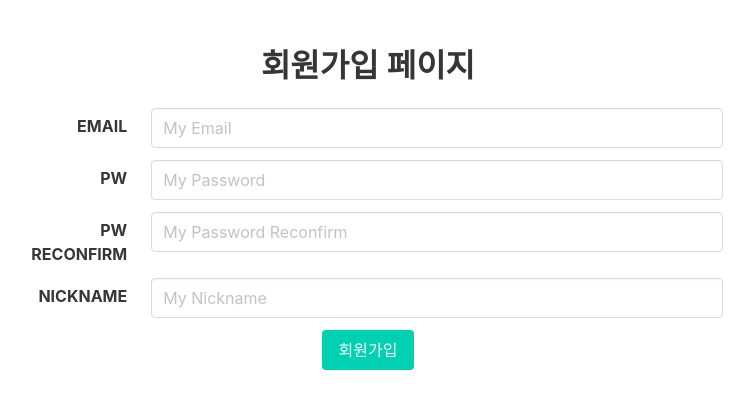
After one commit to AndrewDongminYoo/flask-My-Small-Meal, a Flask app: page /register in a window 1280 px wide. The commit adds this page. Shown: the top 417 px of the page, without its empty margins (272-1026 px from the left). Run offline with Flask 2, Linux system fonts and the light colour scheme; some libraries are stand-ins or nearby versions.

Commit message:
jwt 로그인, 카카오로그인, 회원가입 추가

```diff
--- a/application.py
+++ b/application.py
@@ -1,5 +1,5 @@
 # -*- coding: utf-8 -*-
-from flask import Flask, request, jsonify, render_template
+from flask import Flask, request, jsonify, render_template, redirect, url_for
 from pymongo import MongoClient  # 몽고디비
 import requests  # 서버 요청 패키지
 from flask_cors import CORS
@@ -7,7 +7,10 @@ from flaskext.mysql import MySQL
 import json  # json 응답 핸들링
 import os
 import copy
-
+import hashlib
+import jwt
+import datetime
+from urllib.parse import urlparse, parse_qsl, urlencode, urlunparse
 
 application = Flask(__name__)
 client = MongoClient(os.environ.get("DB_PATH"))
@@ -47,11 +50,141 @@ headers = {'accept': 'application/json', 'accept-encoding': 'gzip, deflate, br',
                          'Chrome/94.0.4606.71 Safari/537.36',
            'x-apikey': 'iphoneap', 'x-apisecret': 'fe5183cc3dea12bd0ce299cf110a75a2'}
 
+SECRET_KEY = os.environ.get("JWT_KEY")
 
 @application.route('/')
 def hello_world():  # put application's code here
     # return "<h1>This is API server</h1>"
     return render_template('index.html')
+
+@application.route('/login')
+def login():
+    return render_template('login.html')
+
+@application.route('/register')
+def register():
+    return render_template('register.html')
+
+@application.route('/kakaoLogin')
+def kakaoLogin():
+    return render_template('kakaoLogin.html')
+
+@application.route('/api/login', methods=['POST'])
+def api_login():
+    email = request.form['email']
+    pw = request.form['pw']
+
+    # 회원가입 때와 같은 방법으로 pw를 암호화합니다.
+    pw_hash = hashlib.sha256(pw.encode('utf-8')).hexdigest()
+
+    # id, 암호화된pw을 가지고 해당 유저를 찾습니다.
+    result = db.members.find_one({'email': email, 'pw': pw_hash})
+    nick = result['nick']
+
+    # 찾으면 JWT 토큰을 만들어 발급합니다.
+    if result is not None:
+        # JWT 토큰에는, payload와 시크릿키가 필요합니다.
+        # 시크릿키가 있어야 토큰을 디코딩(=풀기) 해서 payload 값을 볼 수 있습니다.
+        # 아래에선 id와 exp를 담았습니다. 즉, JWT 토큰을 풀면 유저ID 값을 알 수 있습니다.
+        # exp에는 만료시간을 넣어줍니다. 만료시간이 지나면, 시크릿키로 토큰을 풀 때 만료되었다고 에러가 납니다.
+        payload = {
+            'email': email,
+            'nick': nick,
+            'exp': datetime.datetime.utcnow() + datetime.timedelta(seconds=60)
+        }
+        token = jwt.encode(payload, SECRET_KEY, algorithm='HS256').decode('utf-8')
+
+        # token을 줍니다.
+        return jsonify({'result': 'success', 'token': token})
+    # 찾지 못하면
+    else:
+        return jsonify({'result': 'fail', 'msg': '아이디/비밀번호가 일치하지 않습니다.'})
+
+@application.route('/api/register', methods=['POST'])
+def api_register():
+    email = request.form['email']
+    pw = request.form['pw']
+    nickname = request.form['nickname']
+
+    pw_hash = hashlib.sha256(pw.encode('utf-8')).hexdigest()
+
+    db.members.insert_one({'email': email, 'pw': pw_hash, 'nick': nickname})
+
+    return jsonify({'result': 'success'})
+
+@application.route('/api/vaild', methods=['GET'])
+def api_valid():
+    token_receive = request.cookies.get('mytoken')
+    # try / catch 문?
+    # try 아래를 실행했다가, 에러가 있으면 except 구분으로 가란 얘기입니다.
+
+    try:
+        # token을 시크릿키로 디코딩합니다.
+        # 보실 수 있도록 payload를 print 해두었습니다. 우리가 로그인 시 넣은 그 payload와 같은 것이 나옵니다.
+        payload = jwt.decode(token_receive, SECRET_KEY, algorithms=['HS256'])
+
+        # payload 안에 id가 들어있습니다. 이 id로 유저정보를 찾습니다.
+        # 여기에선 그 예로 닉네임을 보내주겠습니다.
+        # find_member = db.members.find_one({'email': payload['email']}, {'_id': 0})
+        return jsonify({'result': 'success', 'nickname': payload['nick'],'payload':payload})
+    except jwt.ExpiredSignatureError:
+        # 위를 실행했는데 만료시간이 지났으면 에러가 납니다.
+
+        return jsonify({'result': 'fail', 'msg': '로그인 시간이 만료되었습니다.'})
+    except jwt.exceptions.DecodeError:
+
+        return jsonify({'result': 'fail', 'msg': '로그인 정보가 존재하지 않습니다.'})
+
+@application.route('/kakaoCallback')
+def kakaoCallback():
+
+    # code가져오기
+    parts = urlparse(request.full_path)
+    qs = dict(parse_qsl(parts.query))
+    code = qs['code']
+
+    client_id='b702be3ada9cbd8f018e7545d0eb4a8d'
+
+    # 토큰요청
+    url = f'https://kauth.kakao.com/oauth/token?grant_type=authorization_code&client_id={client_id}&redirect_uri=http://localhost:5000/kakaoCallback&code={code}'
+    headers = {'Content-Type': 'application/x-www-form-urlencoded;charset=urf-8'}
+
+    req = requests.post(url, headers=headers).json()
+    access_token = req['access_token']
+
+    # 사용자정보
+    url = 'https://kapi.kakao.com/v2/user/me'
+    headers = {'Authorization': f'Bearer {access_token}',
+               'Content-Type': 'application/x-www-form-urlencoded;charset=utf-8'}
+
+    req = requests.post(url, headers=headers).json()
+    try:
+        id = req['id']
+        nickname = req['properties']['nickname']
+        email = req['kakao_account']['email']
+
+        # db에 저장
+        member = db.members.find_one({'providerId': id})
+        if member is None:
+            db.members.insert_one({'email': email, 'pw': '', 'nick': nickname, 'provider': 'kakao', 'providerId': id})
+    except:
+        id = req['id']
+        nickname = req['properties']['nickname']
+
+        # db에 저장
+        member = db.members.find_one({'providerId': id})
+        if member is None:
+            db.members.insert_one({'email': '', 'pw': '', 'nick': nickname, 'provider': 'kakao', 'providerId': id})
+
+    # jwt토큰발급
+    payload = {
+        'id': id,
+        'nick':nickname,
+        'exp': datetime.datetime.utcnow() + datetime.timedelta(seconds=60)
+    }
+    token = jwt.encode(payload, SECRET_KEY, algorithm='HS256').decode('utf-8')
+    # kakaoLogin 리다이렉트
+    return redirect(url_for("kakaoLogin",token=token))
 
 
 @application.route('/api/like', methods=['POST'])
--- /dev/null
+++ b/templates/register.html
@@ -0,0 +1,131 @@
+<!doctype html>
+<html lang="en">
+    <head>
+
+        <!-- Webpage Title -->
+        <title>회원가입</title>
+
+        <!-- Required meta tags -->
+        <meta charset="utf-8">
+        <meta name="viewport" content="width=device-width, initial-scale=1, shrink-to-fit=no">
+
+        <!-- Bulma CSS -->
+        <link rel="stylesheet" href="https://cdn.jsdelivr.net/npm/bulma@0.9.1/css/bulma.min.css">
+{#        <link rel="stylesheet" href="../static/css/bulma.css">#}
+{#        <link rel="stylesheet" href="../static/css/purify.css">#}
+
+        <!-- JS -->
+        <script src="https://ajax.googleapis.com/ajax/libs/jquery/3.4.1/jquery.min.js"></script>
+        <script src="https://cdnjs.cloudflare.com/ajax/libs/jquery-cookie/1.4.1/jquery.cookie.js"></script>
+
+        <script>
+            // 간단한 회원가입 함수입니다.
+            // 아이디, 비밀번호, 닉네임을 받아 DB에 저장합니다.
+            function register() {
+                const email = $('#user-email').val()
+                const pw = $('#user-pw').val()
+                const pwre = $('#user-pw-re').val()
+                const nickname = $('#user-nick').val()
+                console.log(email,pw,pwre,nickname)
+                const regExp = /^[0-9a-zA-Z]([-_.]?[0-9a-zA-Z])*@[0-9a-zA-Z]([-_.]?[0-9a-zA-Z])*.[a-zA-Z]{2,3}$/i;
+                if(email.match(regExp) == null){
+                    alert('이메일형식에 맞지 않습니다.')
+                    return;
+                }
+                if(pw.length <= 0){
+                    alert('비밀번호를 입력해주세요.')
+                    return;
+                }
+                if(pw != pwre){
+                    alert('비밀번호가 일치하지 않습니다.')
+                    return;
+                }
+                if(nickname.length <=0){
+                    alert('별명을 입력해주세요.')
+                    return;
+                }
+
+
+                $.ajax({
+                    type: "POST",
+                    url: "/api/register",
+                    data: {
+                        email: email,
+                        pw: pw,
+                        nickname: nickname
+                    },
+                    success: function (response) {
+                        console.log(response)
+                        if (response['result'] == 'success') {
+                            alert('회원가입이 완료되었습니다.')
+
+                            window.location.href = '/login'
+                        } else {
+                            alert(response['msg'])
+                        }
+                    }
+                })
+
+
+            }
+
+        </script>
+    </head>
+    <body>
+        <div class="section has-text-centered">
+            <h1 class="title">회원가입 페이지</h1>
+            <div class="container" style="width:60%">
+                <div class="field is-horizontal">
+                    <div class="field-label is-normal">
+                        <label class="label" for="userid">EMAIL</label>
+                    </div>
+                    <div class="field-body">
+                        <div class="field">
+                            <div class="control">
+                                <input type="text" class="input" id="user-email" aria-describedby="emailHelp"
+                                       placeholder="My Email">
+                            </div>
+                        </div>
+                    </div>
+                </div>
+                <div class="field is-horizontal">
+                    <div class="field-label is-normal">
+                        <label class="label" for="userpw">PW</label>
+                    </div>
+                    <div class="field-body">
+                        <div class="field">
+                            <div class="control">
+                                <input type="password" class="input" id="user-pw" placeholder="My Password">
+                            </div>
+                        </div>
+                    </div>
+                </div>
+                <div class="field is-horizontal">
+                    <div class="field-label is-normal">
+                        <label class="label" for="userpw">PW RECONFIRM</label>
+                    </div>
+                    <div class="field-body">
+                        <div class="field">
+                            <div class="control">
+                                <input type="password" class="input" id="user-pw-re" placeholder="My Password Reconfirm">
+                            </div>
+                        </div>
+                    </div>
+                </div>
+                <div class="field is-horizontal">
+                    <div class="field-label is-normal">
+                        <label class="label" for="usernick">NICKNAME</label>
+                    </div>
+                    <div class="field-body">
+                        <div class="field">
+                            <div class="control">
+                                <input type="text" class="input" id="user-nick" placeholder="My Nickname">
+                            </div>
+                        </div>
+                    </div>
+                </div>
+                <button class="button is-primary" onclick="register()">회원가입</button>
+            </div>
+        </div>
+    </body>
+</html>
```
Also changed, not shown: static/css/purify.css (+17 -0 lines), static/js/core.js (+57 -0 lines), templates/kakaoLogin.html (added, +31 -0 lines), templates/login.html (added, +93 -0 lines).
